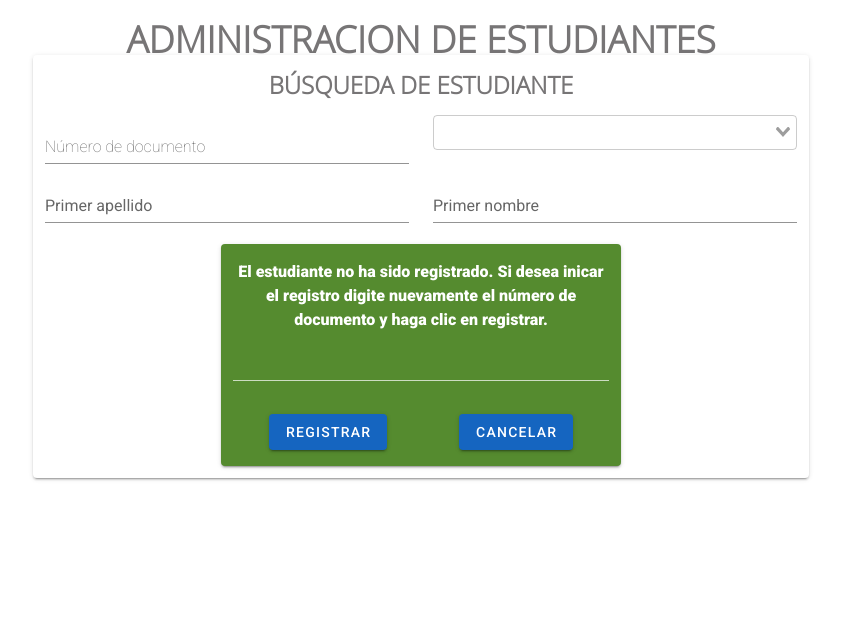
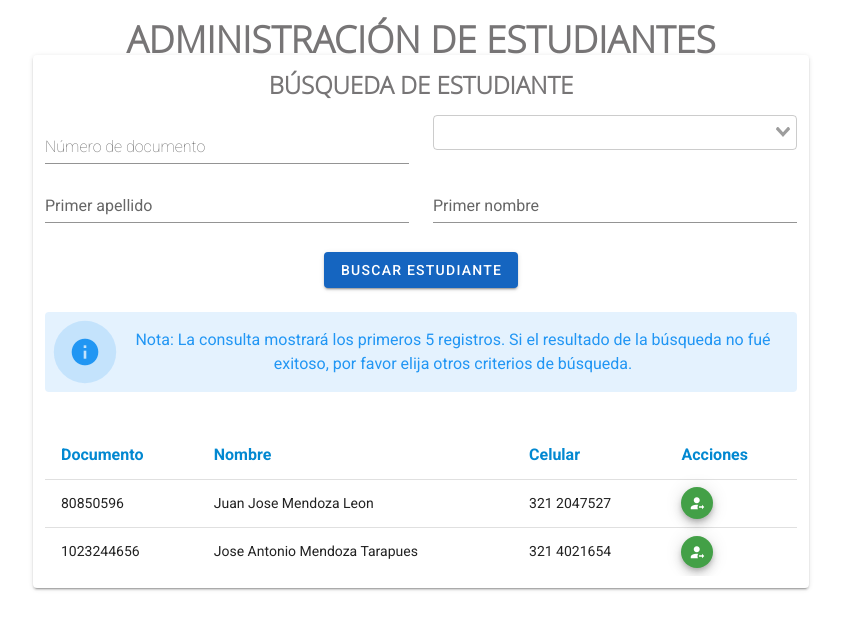
Before and after one commit to CaroChirivi/vue_sinac, a Vue app: page /student in a window 1280 px wide. Shown: the top 630 px of the page, without its empty margins (219-1060 px from the left). Built offline with nearby package versions, Linux system fonts and the light colour scheme.

Commit message:
Create table for student search result

```diff
--- a/src/modules/student/components/StudentSearch.vue
+++ b/src/modules/student/components/StudentSearch.vue
@@ -33,7 +33,7 @@
                                 <v-text-field label="Primer nombre"></v-text-field>
                             </v-col>
                         </v-row>
-                        <div style="display:none;">
+                        <div style="display:block;" class="mt-8">
                             <v-row>
                                 <v-col class="d-flex">
                                     <v-btn
@@ -50,13 +50,64 @@
                                     text
                                     type="info"
                                     >
-                                    La consulta mostrará los primeros 5 registros. Si el resultado de
+                                    Nota: La consulta mostrará los primeros 5 registros. Si el resultado de
                                     la búsqueda no fué exitoso, por favor elija otros criterios de búsqueda.
                                     </v-alert>
                                 </v-col>
                             </v-row>
+                            <v-row>
+                                <v-col>
+                                    <v-simple-table primary>
+                                        <template v-slot:default>
+                                        <thead>
+                                            <tr>
+                                            <th class="text-left">
+                                                Documento
+                                            </th>
+                                            <th class="text-left">
+                                                Nombre
+                                            </th>
+                                            <th class="text-left">
+                                                Celular
+                                            </th>
+                                            <th class="text-left">
+                                                Acciones
+                                            </th>
+                                            </tr>
+                                        </thead>
+                                        <tbody>
+                                            <tr
+                                            v-for="item in students"
+                                            :key="item.id"
+                                            >
+                                            <td>{{ item.cedula }}</td>
+                                            <td>{{ item.nombre }}</td>
+                                            <td>{{ item.celular }}</td>
+                                            <td>
+                                                <v-tooltip bottom>
+                                                <template v-slot:activator="{ on, attrs }">
+                                                    <v-btn
+                                                    v-bind="attrs"
+                                                    v-on="on"
+                                                    dark
+                                                    fab
+                                                    x-small
+                                                    class="green darken-1"
+                                                    >
+                                                    <v-icon>mdi-account-arrow-right</v-icon>
+                                                    </v-btn>
+                                                </template>
+                                                <span>Ver estudiante</span>
+                                                </v-tooltip>
+                                            </td>
+                                            </tr>
+                                        </tbody>
+                                        </template>
+                                    </v-simple-table>
+                                </v-col>
+                            </v-row>
                         </div>
-                        <div>
+                        <div style="display:none;">
                             <v-row>
                                 <v-col class="d-flex">
                                     <v-card
@@ -106,6 +157,20 @@ export default {
           name: 'Curso soporte vital básico',
           id: '2',
         },
+        ],
+        students: [
+        {
+            id: '1',
+            cedula: '80850596',
+            nombre: 'Juan Jose Mendoza Leon',
+            celular: '321 2047527',
+        },
+        {
+            id: '2',
+            cedula: '1023244656',
+            nombre: 'Jose Antonio Mendoza Tarapues',
+            celular: '321 4021654',
+        },
         ]
     })
 }
@@ -113,9 +178,18 @@ export default {
 
 <style lang="css" scoped>
 
-.document {
-    font-size: 1.3em;
-    font-weight: 100;
-    color: #F9FBE7;
-}
+    .document {
+        font-size: 1.3em;
+        font-weight: 100;
+        color: #F9FBE7;
+    }
+
+    th{
+        font-size: 1em!important;
+        color: #0288D1!important;
+    }
+
+    td{
+        text-align: left;
+    }
 </style>
--- a/src/modules/student/pages/StudentPage.vue
+++ b/src/modules/student/pages/StudentPage.vue
@@ -1,7 +1,7 @@
 <template>
     <v-row align="center" justify="center">
         <v-col cols="10" class="text-center">
-            <h1 class="corte-module-title">ADMINISTRACION DE ESTUDIANTES</h1>
+            <h1 class="corte-module-title">ADMINISTRACIÓN DE ESTUDIANTES</h1>
             <StudentSearch />
             <router-view>
             </router-view>
```
